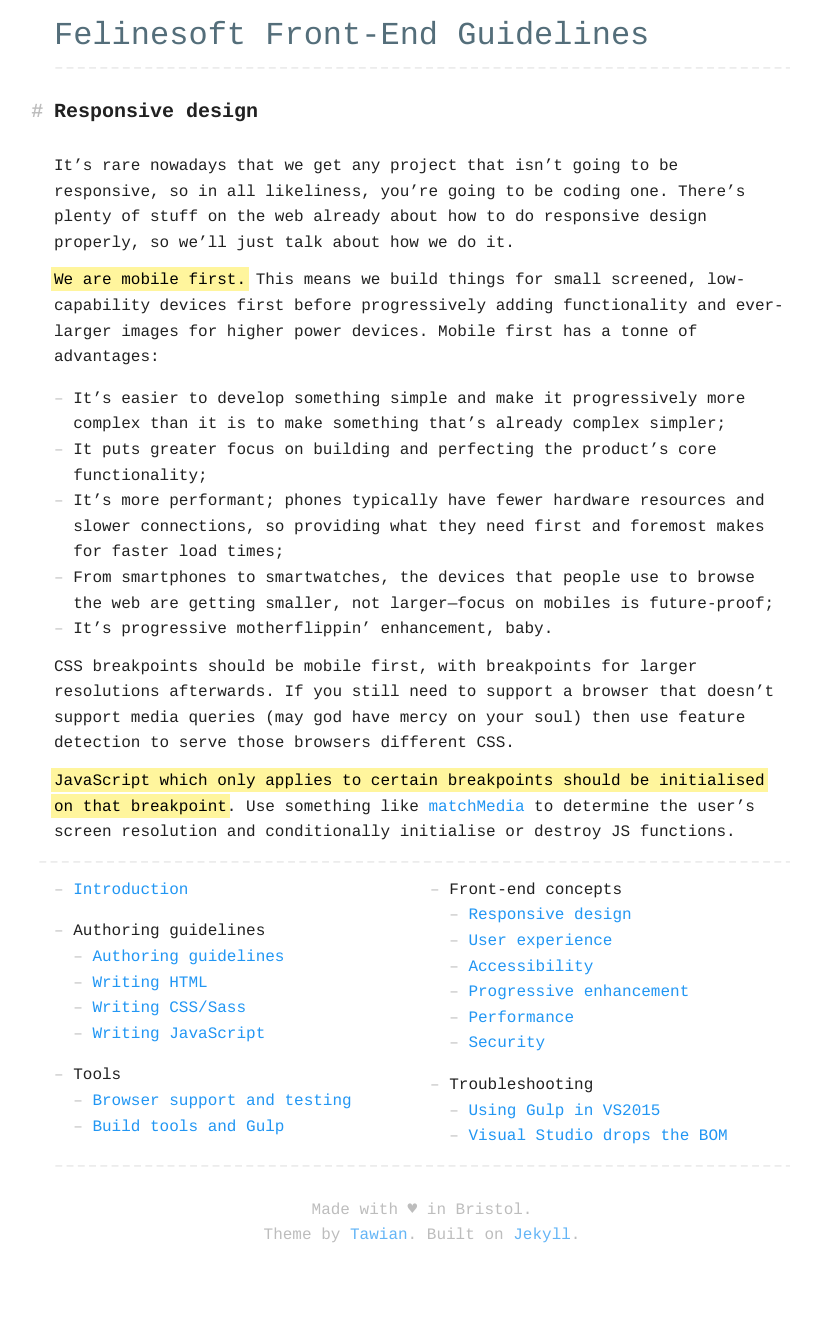
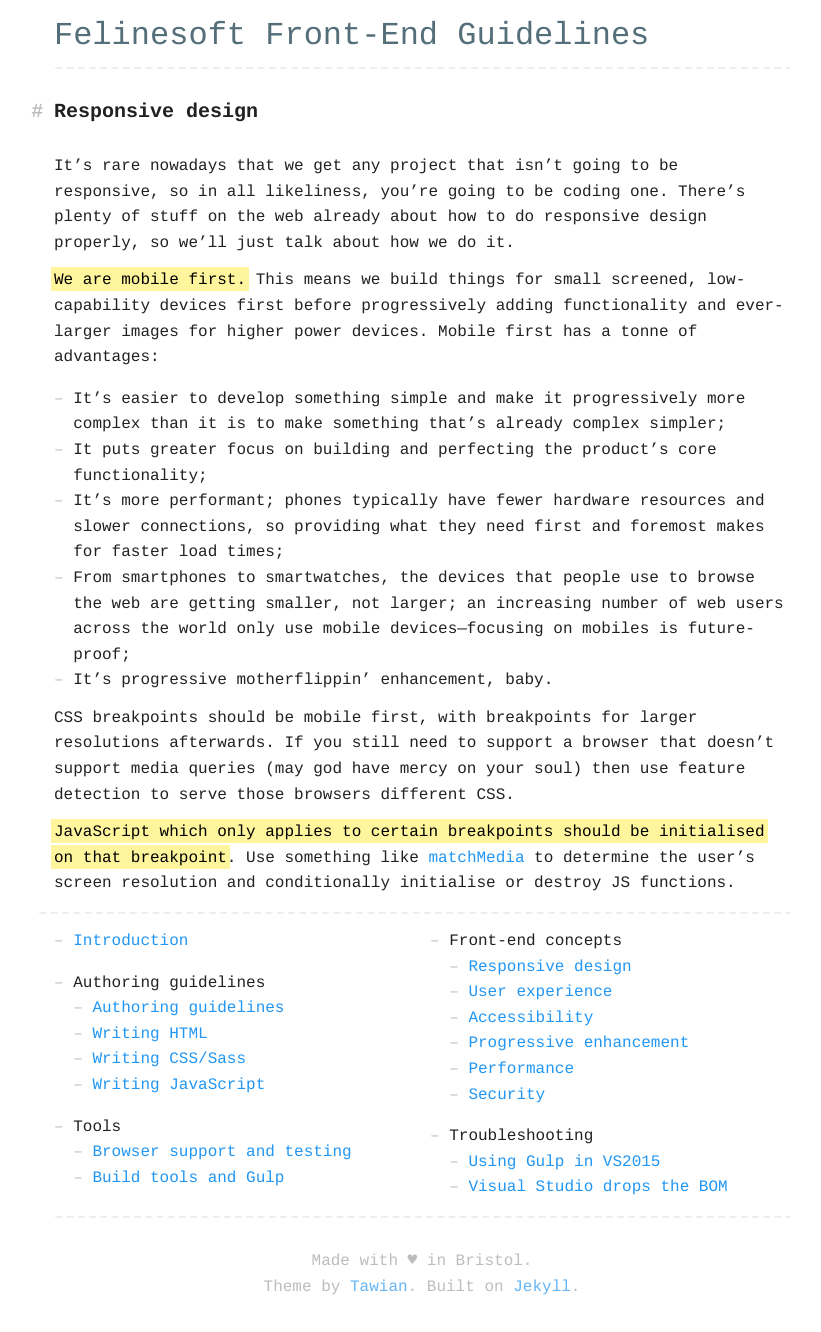
Before and after one commit to querkmachine/FSFrontEndDocs, a Jekyll site: the page built from concepts/responsive-design.md, in a window 1280 px wide. Shown: the whole page, without its empty margins (218-1039 px from the left). Built offline with Jekyll 4.4.1, drawn with Linux system fonts in a browser that asks for light colours; before the commit the page ends 1281 px from its top, so only the background shows below that.

Commit message:
Adjust wording

```diff
--- a/concepts/responsive-design.md
+++ b/concepts/responsive-design.md
@@ -10,7 +10,7 @@ It’s rare nowadays that we get any project that isn’t going to be responsive
 * It’s easier to develop something simple and make it progressively more complex than it is to make something that’s already complex simpler;
 * It puts greater focus on building and perfecting the product’s core functionality;
 * It’s more performant; phones typically have fewer hardware resources and slower connections, so providing what they need first and foremost makes for faster load times;
-* From smartphones to smartwatches, the devices that people use to browse the web are getting smaller, not larger—focus on mobiles is future-proof;
+* From smartphones to smartwatches, the devices that people use to browse the web are getting smaller, not larger; an increasing number of web users across the world only use mobile devices—focusing on mobiles is future-proof;
 * It’s progressive motherflippin’ enhancement, baby.
 
 CSS breakpoints should be mobile first, with breakpoints for larger resolutions afterwards. If you still need to support a browser that doesn't support media queries (may god have mercy on your soul) then use feature detection to serve those browsers different CSS.
```
